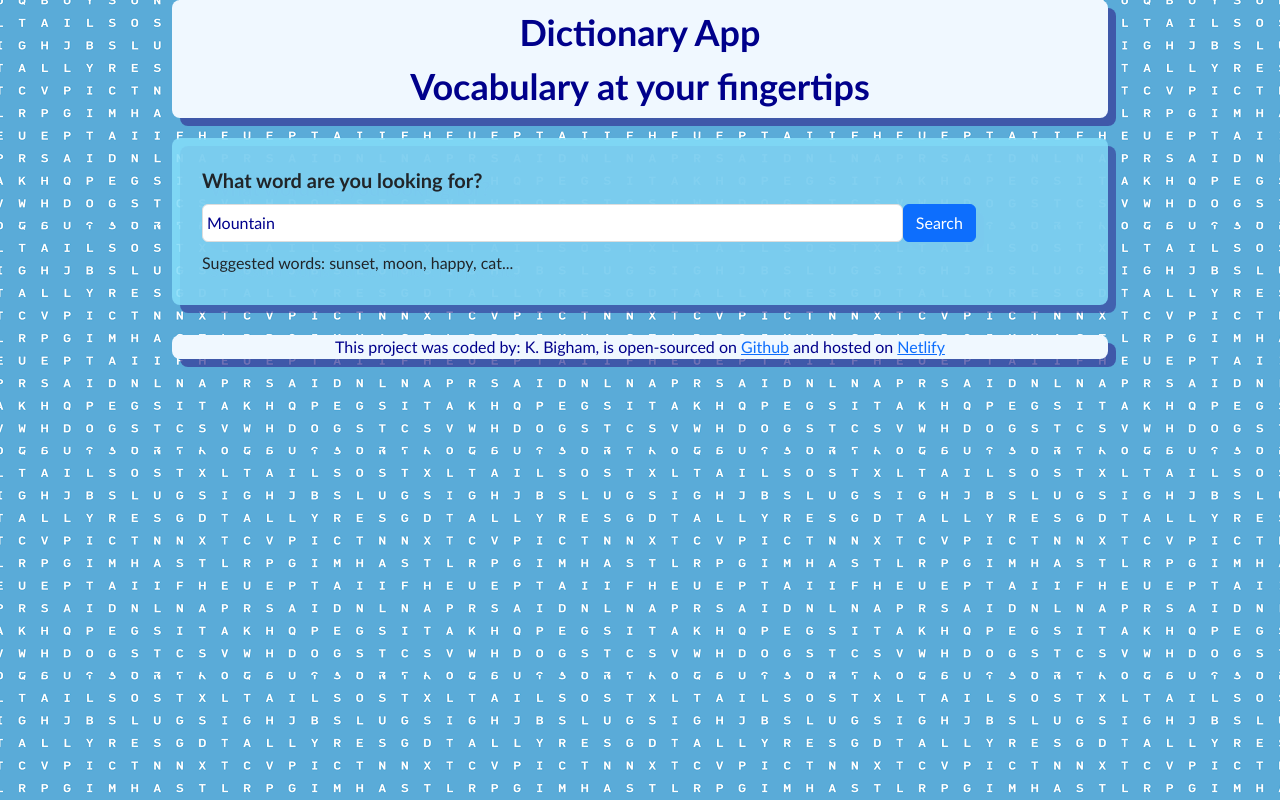
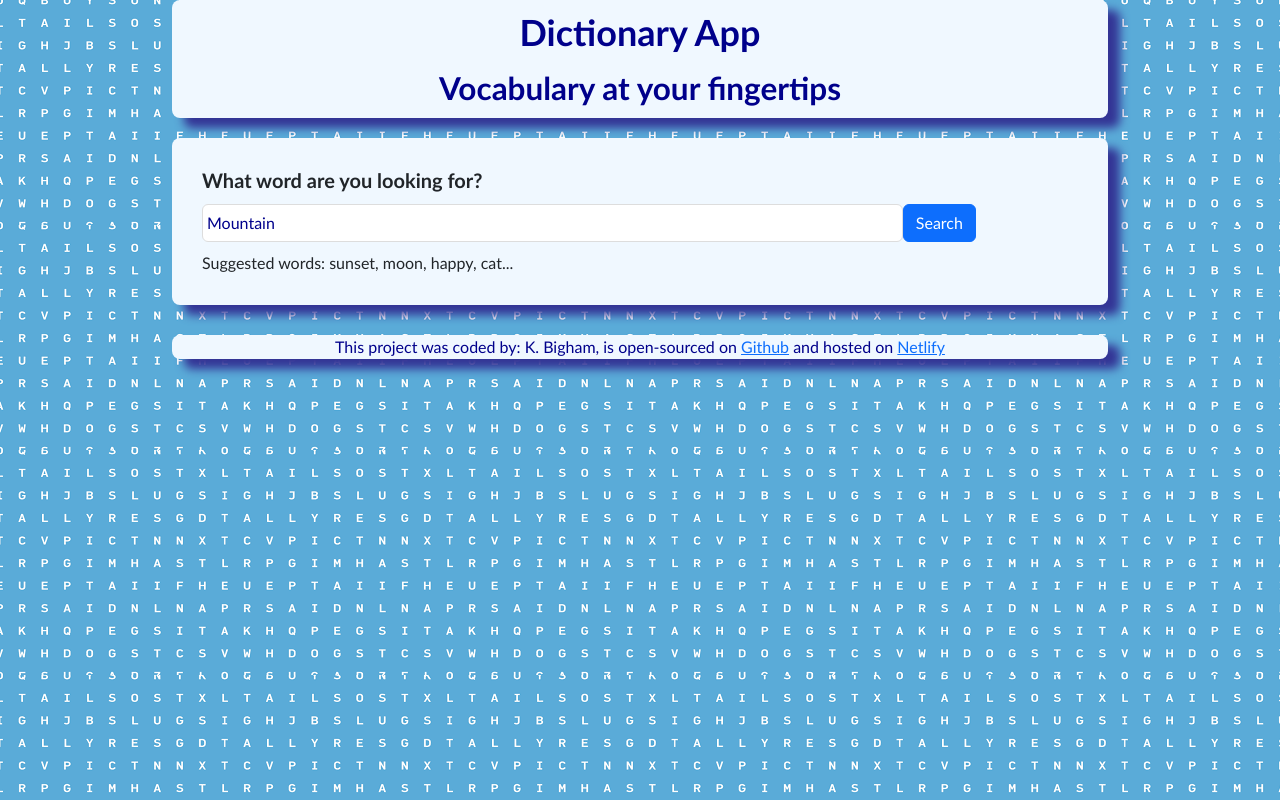
Before and after one commit to BighamK/kb-dictionary-app, a React (Create React App) app: page / in a window 1280 px wide. Built offline with nearby package versions, Linux system fonts and the light colour scheme; no server answers.

Commit message:
Adding shadow

```diff
--- a/src/App.css
+++ b/src/App.css
@@ -2,7 +2,7 @@
   text-align: left;
   max-width: 960px;
   margin: 0 auto;
-  filter: drop-shadow(8px 8px rgba(51, 52, 149, 0.7));
+  filter: drop-shadow(12px 10px 5px rgba(51, 52, 149));
 }
 
 body {
@@ -24,5 +24,4 @@ footer {
   color: darkblue;
   background-color: aliceblue;
   border-radius: 8px;
-
 }
--- a/src/App.js
+++ b/src/App.js
@@ -6,7 +6,7 @@ export default function App() {
     <div className="App">
       <div className="container">
         <div className="Header text-center">
-        Dictionary App <br />Vocabulary at your fingertips
+        Dictionary App <br /><small>Vocabulary at your fingertips</small>
       </div>
 
     <main>
--- a/src/Dictionary.css
+++ b/src/Dictionary.css
@@ -9,7 +9,7 @@
 }
 
 .Dictionary section {
-    background: rgba(132, 220, 249, 0.875);
+    background: aliceblue;
     padding: 30px;
     margin: 20px 0;
     border-radius: 8px;
--- a/src/Phonetic.css
+++ b/src/Phonetic.css
@@ -4,7 +4,7 @@
 }
 
 .Phonetic a {
-    border: 3px solid whitesmoke;
+    border: 3px solid darkblue;
     text-decoration: none;
     padding: 8px 15px;
     border-radius: 20px;
@@ -13,8 +13,8 @@
 }
 
 .Phonetic a:hover {
-    background-color: whitesmoke;
-    color: darkblue;
+    background-color: darkblue;
+    color: aliceblue;
 }
 
 .Phonetic .sounds {
```
